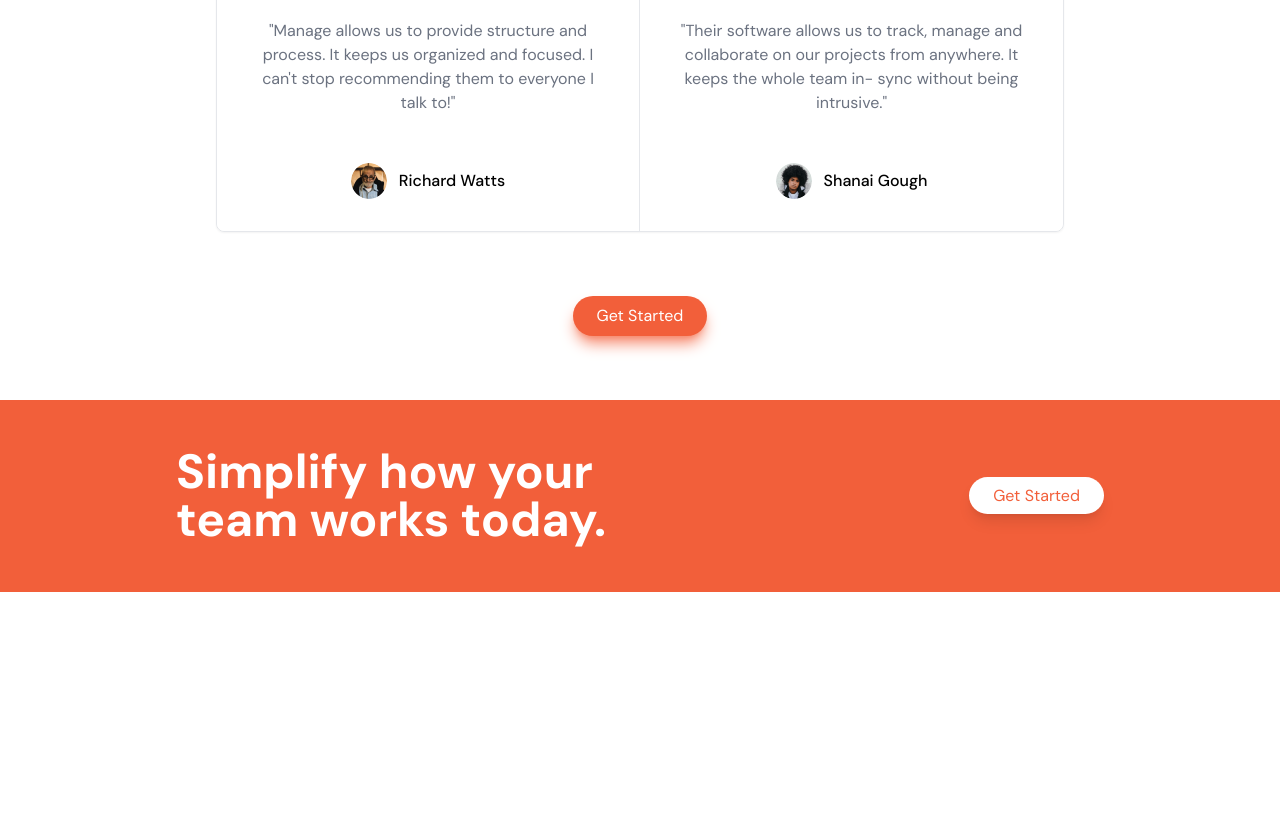
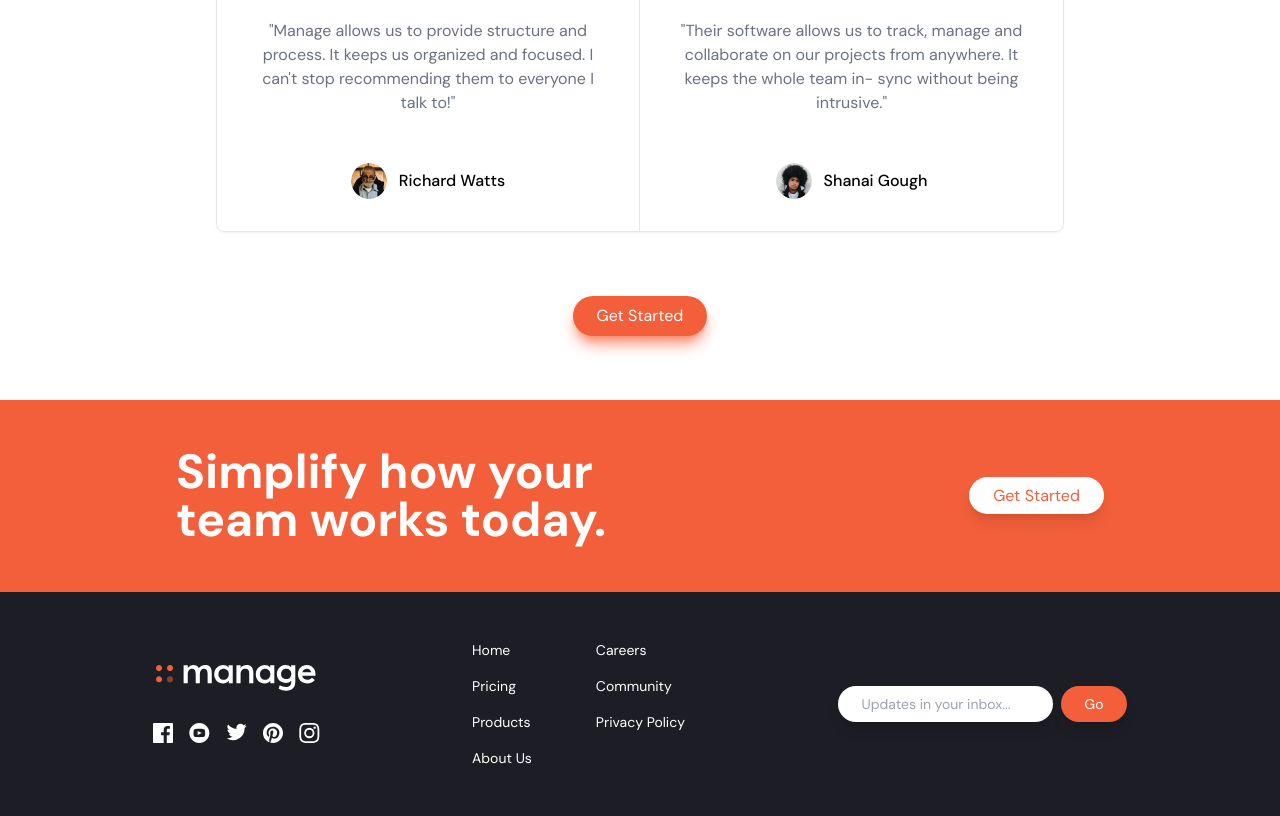
Before and after one commit to hbarsaiyan/evolve-landing-page, a website: page src/index.html in a window 1280 px wide. Shown: the part 1791-2607 px from the top of the page. Before the commit the page ends 2383 px from the top, so only its background shows below. Drawn offline with Linux system fonts and the light colour scheme.

Commit message:
add footer

```diff
--- a/src/index.html
+++ b/src/index.html
@@ -320,5 +320,61 @@
 				</div>
 			</div>
 		</section>
+		<section id="footer" class="bg-veryDarkBlue">
+			<div class="flex flex-col-reverse md:flex-row items-center justify-evenly gap-y-8 md:space-y-0 md:gap-x-6 px-6 py-10 md:py-12 mx-auto">
+				<!-- Item 1 -->
+				<div class="flex flex-col-reverse md:flex-col min-w-fit justify-between gap-y-8">
+					<img src="../images/logo-white.svg" alt="logo" class="w-40 mx-auto">
+					<div class="flex flex-row justify-evenly gap-x-4">
+						<!-- Facebook -->
+						<a href="https://www.facebook.com">
+							<img src="../images/icon-facebook.svg" alt="facebook">
+						</a>
+						<!-- Youtube -->
+						<a href="https://www.youtube.com">
+							<img src="../images/icon-youtube.svg" alt="youtube">
+						</a>
+						<!-- Twitter -->
+						<a href="https://www.twitter.com">
+							<img src="../images/icon-twitter.svg" alt="twitter">
+						</a>
+						<!-- Pinterest -->
+						<a href="https://www.pinterest.com">
+							<img src="../images/icon-pinterest.svg" alt="pinterest">
+						</a>
+						<!-- Instagram -->
+						<a href="https://www.Instagram.com">
+							<img src="../images/icon-instagram.svg" alt="Instagram">
+						</a>
+					</div>
+				</div>
+				<!-- Item 2 -->
+				<div class="flex flex-row text-white space-x-16 justify-center text-sm">
+					<div class="flex flex-col space-y-4">
+						<a href="#">Home</a>
+						<a href="#">Pricing</a>
+						<a href="#">Products</a>
+						<a href="#">About Us</a>
+					</div>
+					<div class="flex flex-col space-y-4">
+						<a href="#">Careers</a>
+						<a href="#">Community</a>
+						<a href="#">Privacy Policy</a>
+					</div>
+				</div>
+				<!-- Item 3 -->
+				<div class="flex flex-row space-x-2 text-sm">
+						<input type="text"
+							class="self-baseline flex-grow rounded-full bg-white px-6 py-2 text-black shadow-lg hover:bg-neutral-100"
+							placeholder="Updates in your inbox...">
+						<a
+							href="#"
+							class="self-baseline rounded-full bg-brightRed px-6 py-2 text-white shadow-lg hover:bg-neutral-100"
+							>Go</a
+						>
+					</div>
+				</div>
+			</div>
+		</section>
 	</body>
 </html>
```
Also changed, not shown: dist/styles.css, images/logo-white.svg (added).
